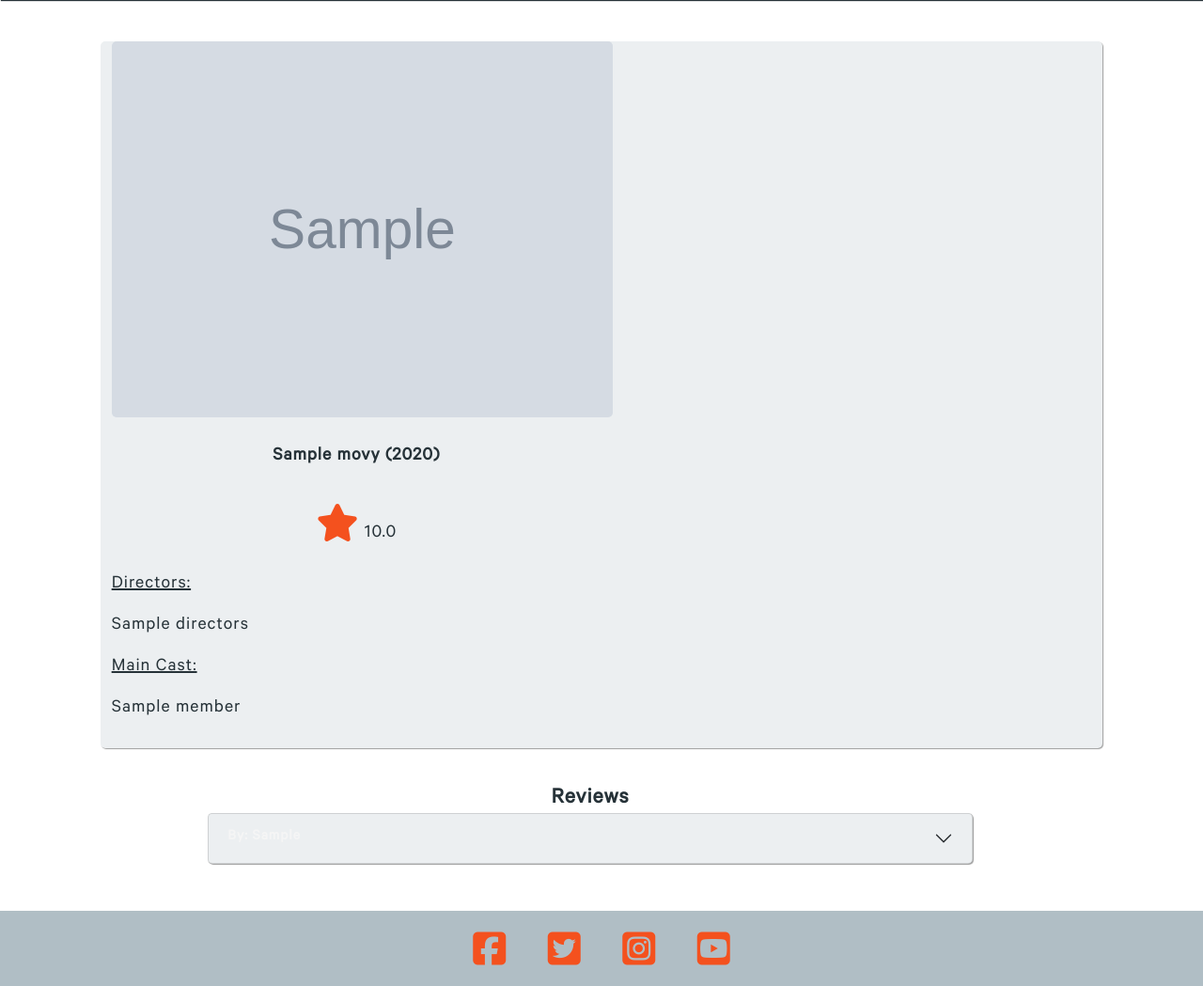
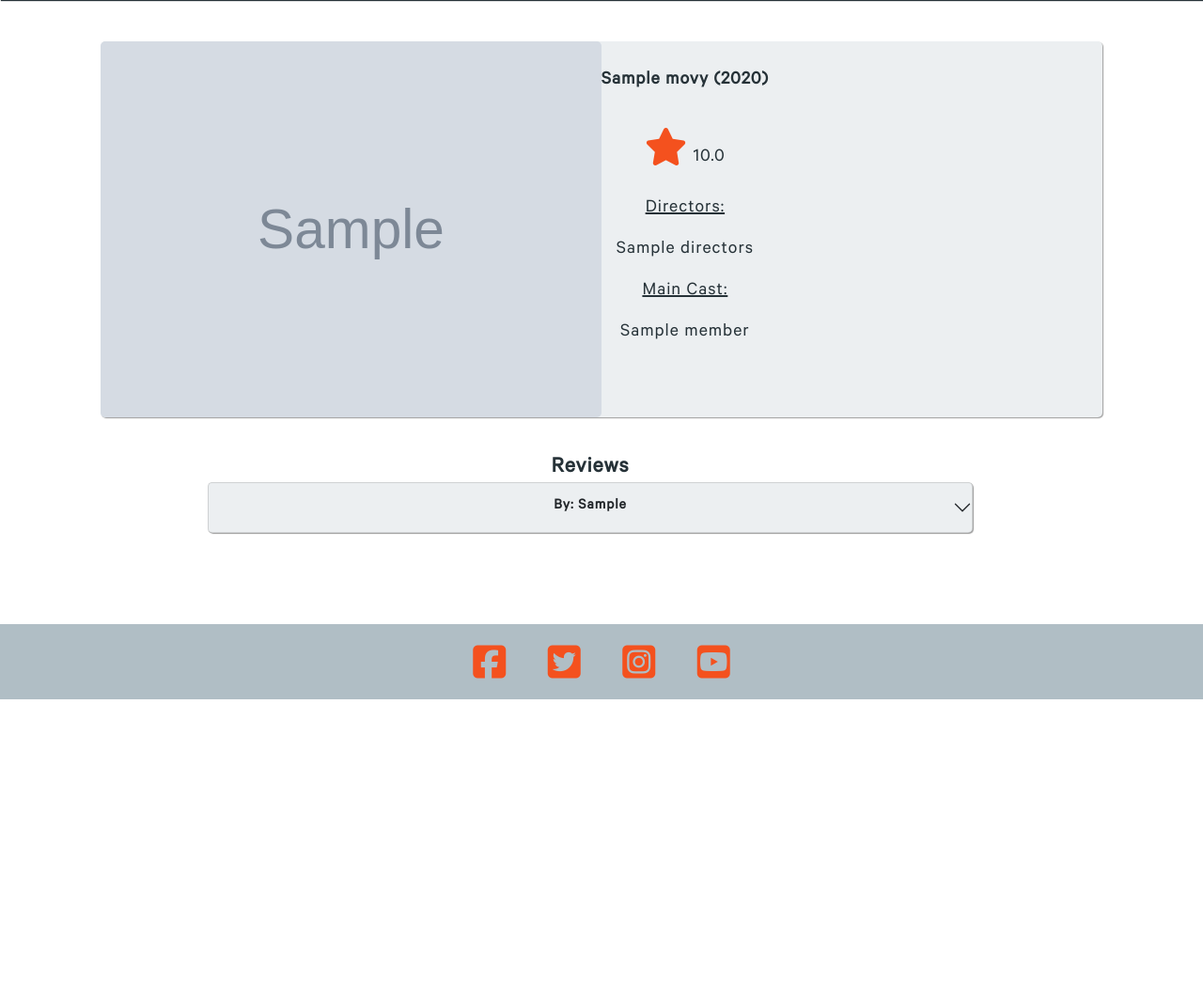
Before and after one commit to davidlidebrandt/milestone-project-3, a Flask app: page /moviepage/1 in a window 1280 px wide. Shown: the part 56-1105 px from the top of the page at 94% size. After the commit the page ends 800 px from the top, so only its background shows below. Run offline with Flask 2, Linux system fonts and the light colour scheme; grey boxes marked "Sample" are stand-in pictures; a database or web service that is not in the repository returns one stand-in record (values such as "Sample title"); some libraries are stand-ins or nearby versions.

Commit message:
Style accordion

```diff
--- a/static/css/style.css
+++ b/static/css/style.css
@@ -457,12 +457,11 @@ main {
 }
 
 .accordion-body {
-    background-color: #c0ddf0;
+    background-color: #eceff1;
 }
 
 .accordion-text {
-    text-align: left;
-    color: whitesmoke;
+    text-align: center;
     font-weight: 600;
     letter-spacing: 1px;
 }
@@ -477,6 +476,10 @@ main {
 
 #delete-review-warn, #delete-movie-warn {
     background-color: #ffb74d;;
+}
+
+#poster-wrap {
+    padding: 0px;
 }
 
 /*Addmvoie main*/
@@ -500,4 +503,8 @@ main {
     .display-flash {
         margin-bottom: 0;
     }
+
+    #poster-wrap {
+        text-align: center;
+    }
 }
--- a/templates/moviepage.html
+++ b/templates/moviepage.html
@@ -34,10 +34,11 @@ Movie
 
 <div class="row">
 <div class="description-bg col-10 offset-1">
-<div class="col-12 col-lg-4 btm-mg-20"><img class="poster-image" src="{{ get_movie.img_url }}" alt=""></div>
-<div class="col-10 offset-1 col-lg-6 offset-lg-0 btm-mg-20">
 <div class="row">
-<div class="col-12 top-btm-mg-10"><h5 class="align-center thick-text">{{ get_movie.title }} ({{ get_movie.year }})</h5></div>
+<div id="poster-wrap" class="col-12 col-md-4"><img class="poster-image" src="{{ get_movie.img_url }}" alt="Movie poster"></div>
+<div class="col-10 offset-1 col-md-6 offset-md-0 btm-mg-20">
+<div class="row">
+<div class="col-12 top-btm-mg-10"><h5 class="align-center thick-text top-mg-20">{{ get_movie.title }} ({{ get_movie.year }})</h5></div>
 <div class="col-12 top-btm-mg-20 align-center"><i class="fas fa-star star-icon"></i>
     {% if get_movie.ratings %}
     {{ rating }}
@@ -46,17 +47,17 @@ Movie
     {% endif %}
 </div>
 
-<div class="col-12 top-btm-mg-10 top-mg-20 underline">Directors:</div>
-<div class="col-12 top-btm-mg-10 top-mg-20">{{ get_movie.directors }}</div>
-<div class="col-12 top-btm-mg-10 underline">Main Cast:</div>
-<div class="col-12 top-btm-mg-10">
+<div class="col-12 top-btm-mg-10 top-mg-20 align-center underline">Directors:</div>
+<div class="col-12 top-btm-mg-10 top-mg-20 align-center">{{ get_movie.directors }}</div>
+<div class="col-12 top-btm-mg-10 underline align-center">Main Cast:</div>
+<div class="col-12 top-btm-mg-10 align-center">
 {% for member in get_movie.cast %}
     {{ member }}
     {% if not loop.last %},
     {% endif %}
 {% endfor %}
 </div>
-
+</div>
 {% if session.user %}
 {% if session.admin == True %}
 <div class="col-12 top-btm-mg-10">
@@ -71,6 +72,10 @@ Movie
     </form>
 </div>
 </div>
+{% endif %}
+</div>
+
+{% if session.user %}
 <div class="row">
 <div class="col-12"><div class="card review-card">
   <div class="card-header">
@@ -88,7 +93,6 @@ Movie
 {% endif %}
 </div>
 </div>
-</div>
 
 <div class="row">
 <div class="col-12 col-md-10 offset-md-1 col-lg-8 offset-lg-2">
@@ -99,7 +103,7 @@ Movie
     <div class="accordion-item">
     <h2 class="accordion-header" id="heading{{ loop.index }}">
       <button class="accordion-button collapsed" type="button" data-bs-toggle="collapse" data-bs-target="#collapse{{ loop.index }}" aria-expanded="false" aria-controls="collapse{{ loop.index }}">
-        <div class="col-6 accordion-text">By: {{ review.by_user }}</div>
+        <div class="col-12 accordion-text">By: {{ review.by_user }}</div>
       </button>
     </h2>
     <div id="collapse{{ loop.index }}" class="accordion-collapse collapse" aria-labelledby="heading{{ loop.index }}" data-bs-parent="#accordionExample">
```
